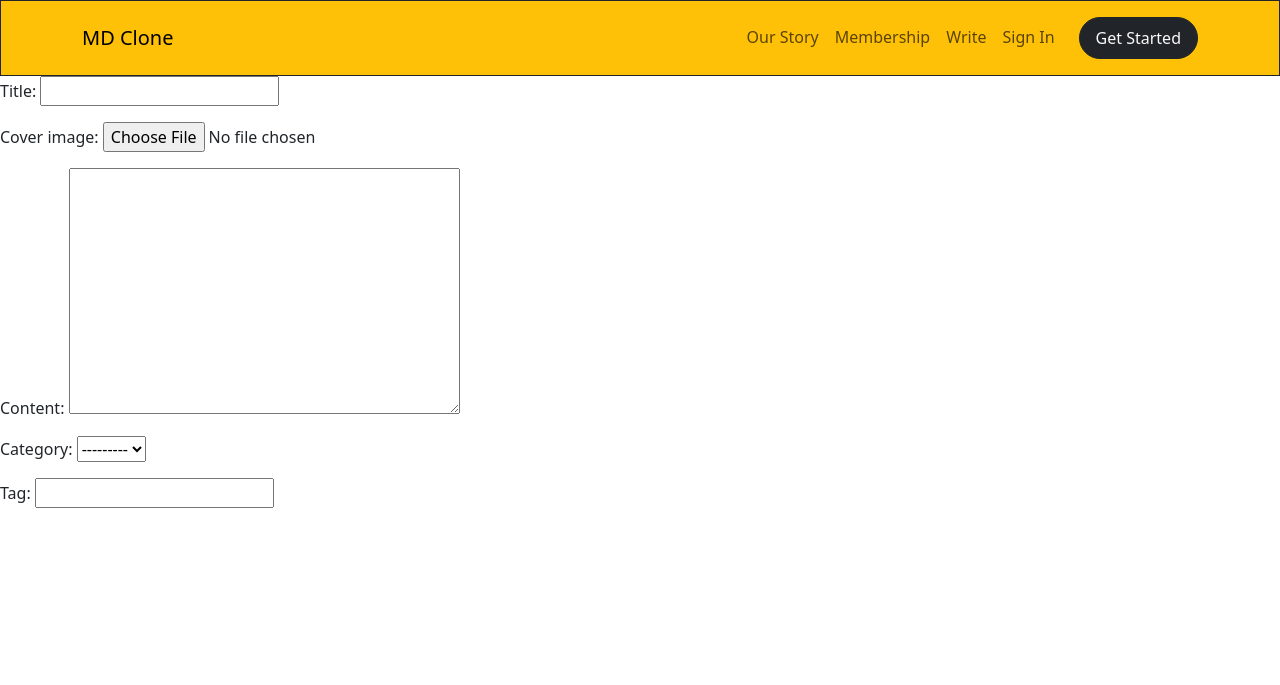
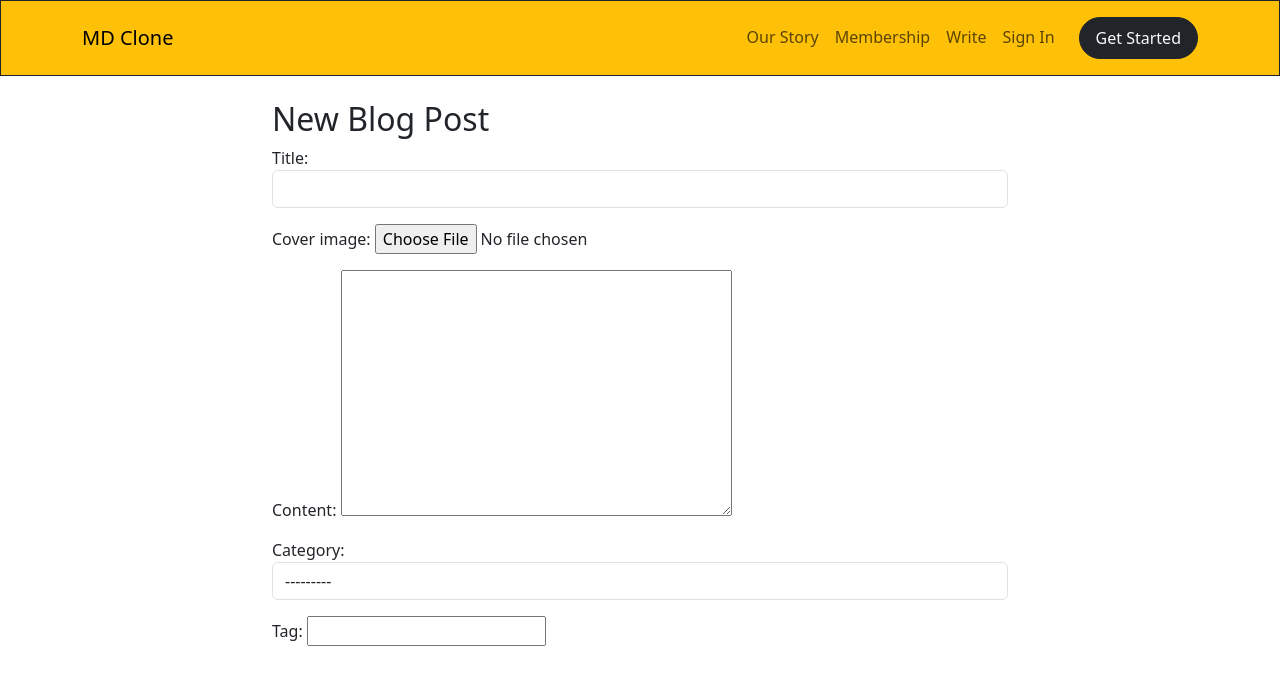
Before and after one commit to HilalKocak/DjangoMediumClone, a Django app: page /blog/create/ in a window 1280 px wide. Shown: the top 685 px of the page. Run offline with Django 4.2, Linux system fonts and the light colour scheme; data that the repository does not hold is empty; some libraries are stand-ins or nearby versions.

Commit message:
added post method to form, added class to form field Django ModelForm

```diff
--- a/blog/forms.py
+++ b/blog/forms.py
@@ -4,6 +4,7 @@ from django import forms
 # Create the form class.
 class PostModelForm(forms.ModelForm):
     tag = forms.CharField()
+
     class Meta:
         model = Post
         fields = [
@@ -13,3 +14,8 @@ class PostModelForm(forms.ModelForm):
             'category',
             'tag',
             ]
+
+    def __init__(self, *args, **kwargs):
+        super().__init__(*args, **kwargs)
+        self.fields['title'].widget.attrs.update({'class': 'form-control'})
+        self.fields['category'].widget.attrs.update({'class':'form-control'})
--- a/blog/templates/blog/create_blog_post.html
+++ b/blog/templates/blog/create_blog_post.html
@@ -1,4 +1,18 @@
 {% extends 'core/base.html' %}
 {% block content %}
-{{ form.as_p }}
+
+<div class="container mt-4">
+    <div class="row">
+        <div class="col-sm-8 offset-sm-2">
+            <h2>New Blog Post</h2>
+            <form method="post">
+                {% csrf_token %}
+
+                {{ form.as_p }}
+            </form>
+        </div>
+    </div>
+</div>
+
+
 {% endblock content %}
```
Also changed, not shown: README.md.
